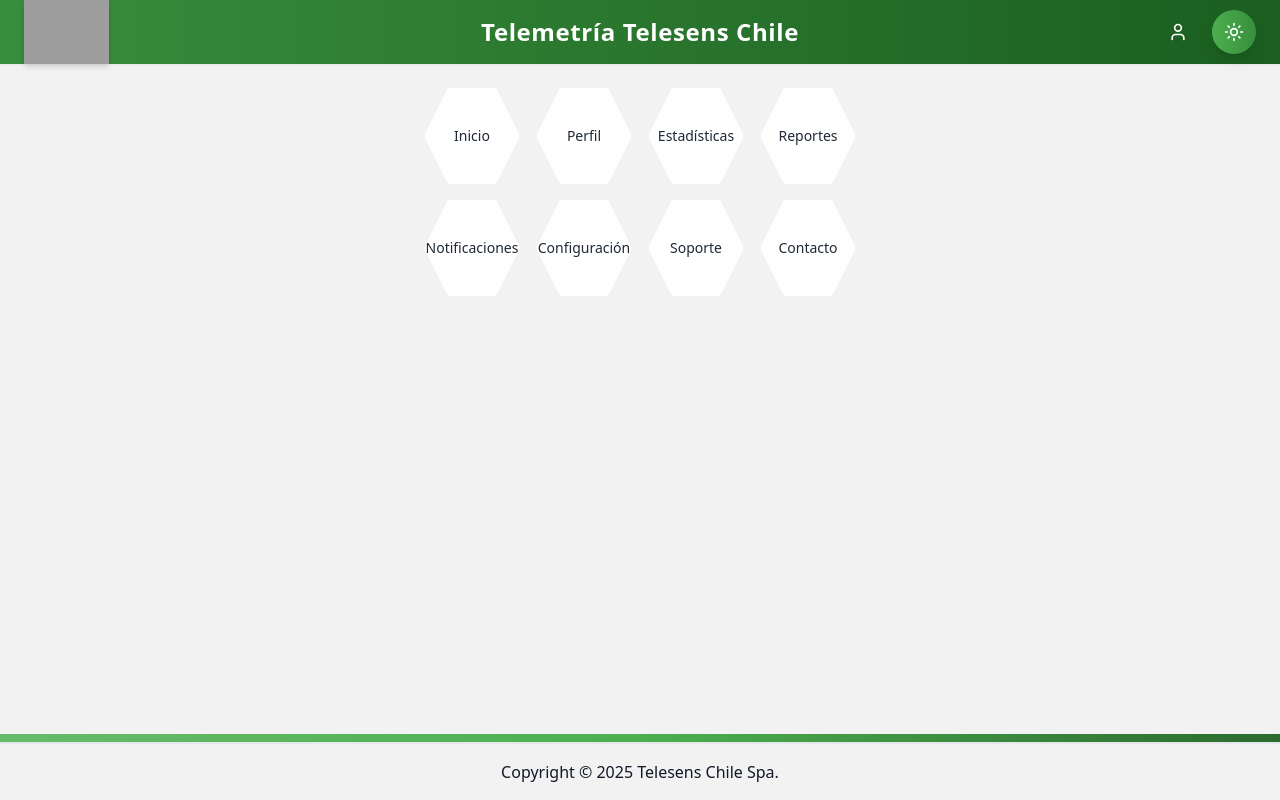
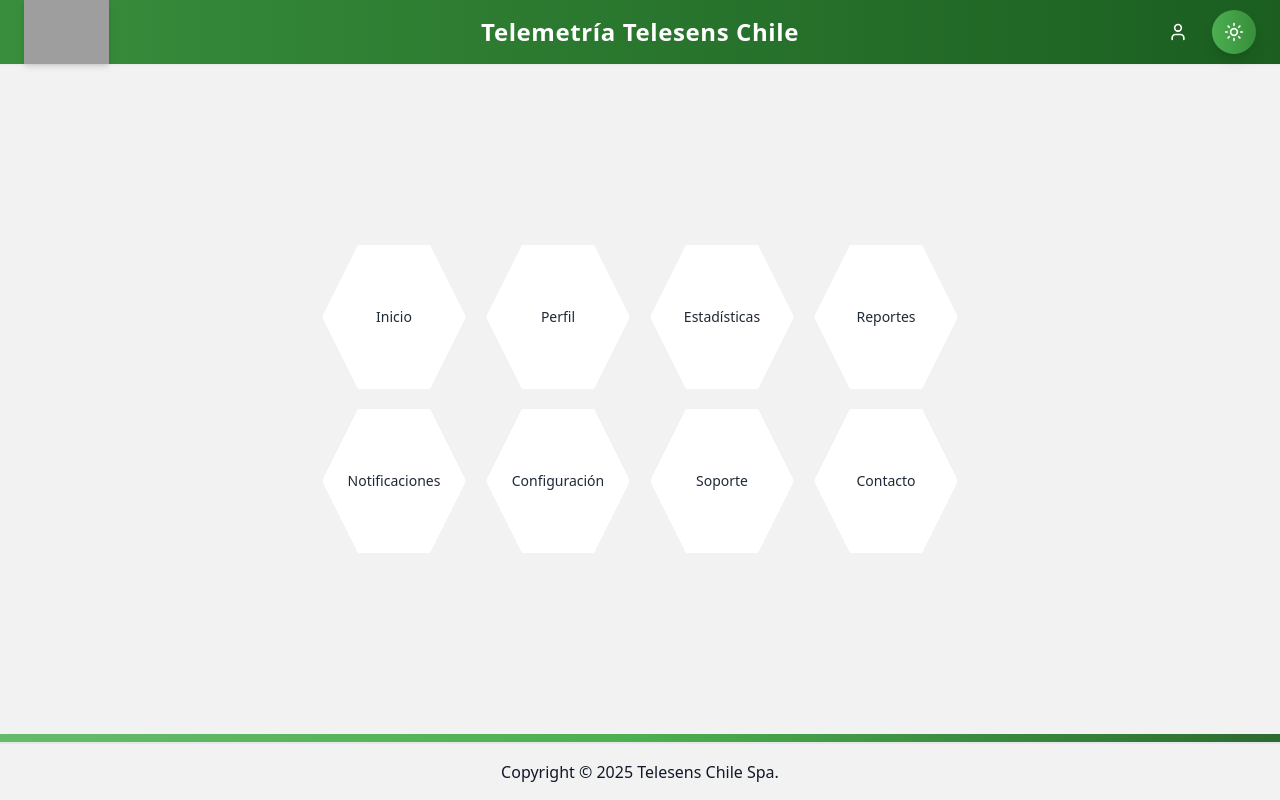
Before and after one commit to TelesensChileSpa/Telesens-frontend, a Nuxt app: page / in a window 1280 px wide. Built offline with nearby package versions, Linux system fonts and the light colour scheme; grey boxes are pictures that could not be loaded.

Commit message:
update index

```diff
--- a/src/layouts/default.vue
+++ b/src/layouts/default.vue
@@ -12,7 +12,7 @@
     </div>
 
     <!-- Contenido principal -->
-    <main class="flex-1 px-4 py-6">
+    <main class="flex-1 flex flex-col">
       <slot />
     </main>
 
--- a/src/pages/index.vue
+++ b/src/pages/index.vue
@@ -1,9 +1,5 @@
 <script setup lang="ts">
 import { ref } from 'vue';
-
-definePageMeta({
-  layout: 'default'
-});
 
 const hexItems = ref([
   { title: 'Inicio' },
@@ -18,16 +14,18 @@
 </script>
 
 <template>
-  <!-- Contenido principal -->
-  <main class="flex-1 flex flex-col items-center justify-center px-4">
-
+  <div class="flex-1 flex items-center justify-center px-4 py-6">
     <!-- Grid de hexágonos -->
-    <div class="grid grid-cols-2 sm:grid-cols-3 md:grid-cols-4 gap-4">
+    <div class="grid grid-cols-2 sm:grid-cols-3 md:grid-cols-4 gap-5">
       <div v-for="(item, index) in hexItems" :key="index"
-        class="relative w-24 h-24 flex items-center justify-center bg-white dark:bg-gray-800 text-gray-800 dark:text-white shadow-md transition-transform hover:scale-105"
+        class="relative w-28 h-28 sm:w-32 sm:h-32 md:w-36 md:h-36
+               flex items-center justify-center
+               bg-white dark:bg-gray-800
+               text-gray-800 dark:text-white
+               shadow-md transition-transform hover:scale-105"
         style="clip-path: polygon(25% 0%, 75% 0%, 100% 50%, 75% 100%, 25% 100%, 0% 50%);">
         <span class="text-center text-sm font-medium">{{ item.title }}</span>
       </div>
     </div>
-  </main>
+  </div>
 </template>
```
